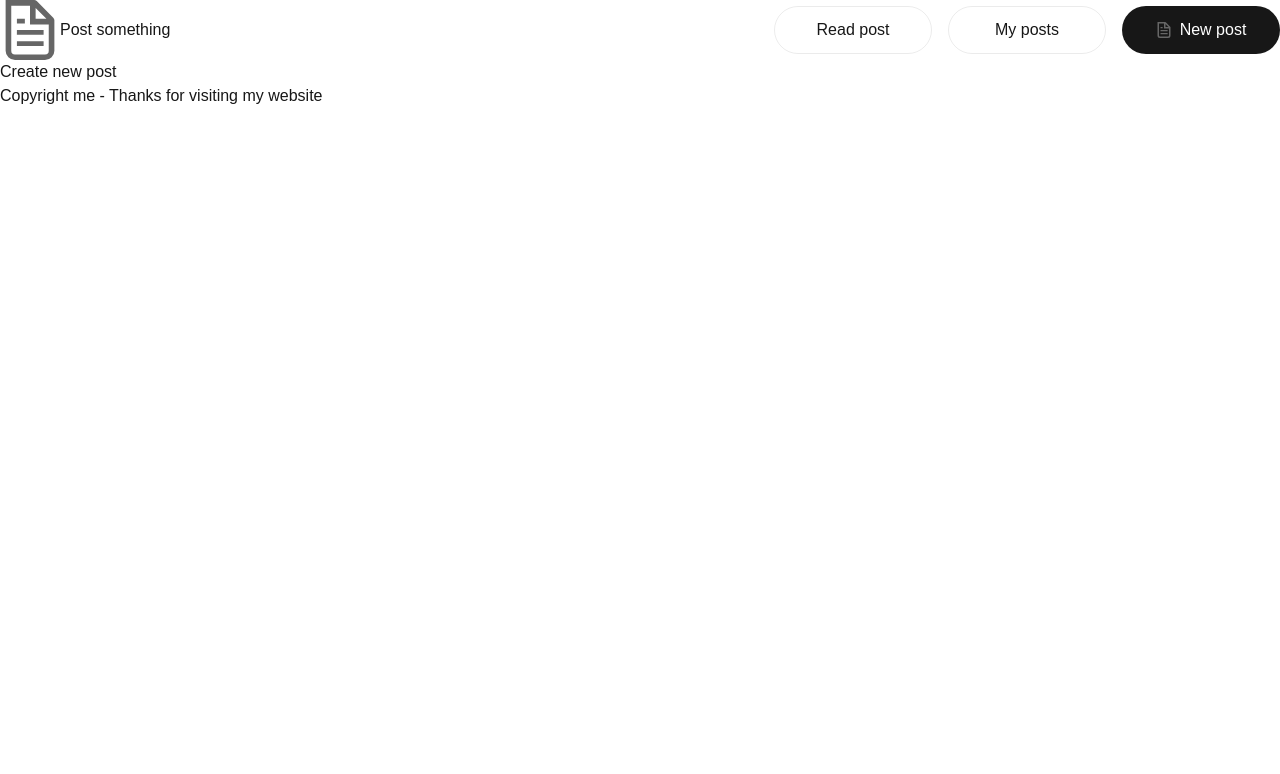
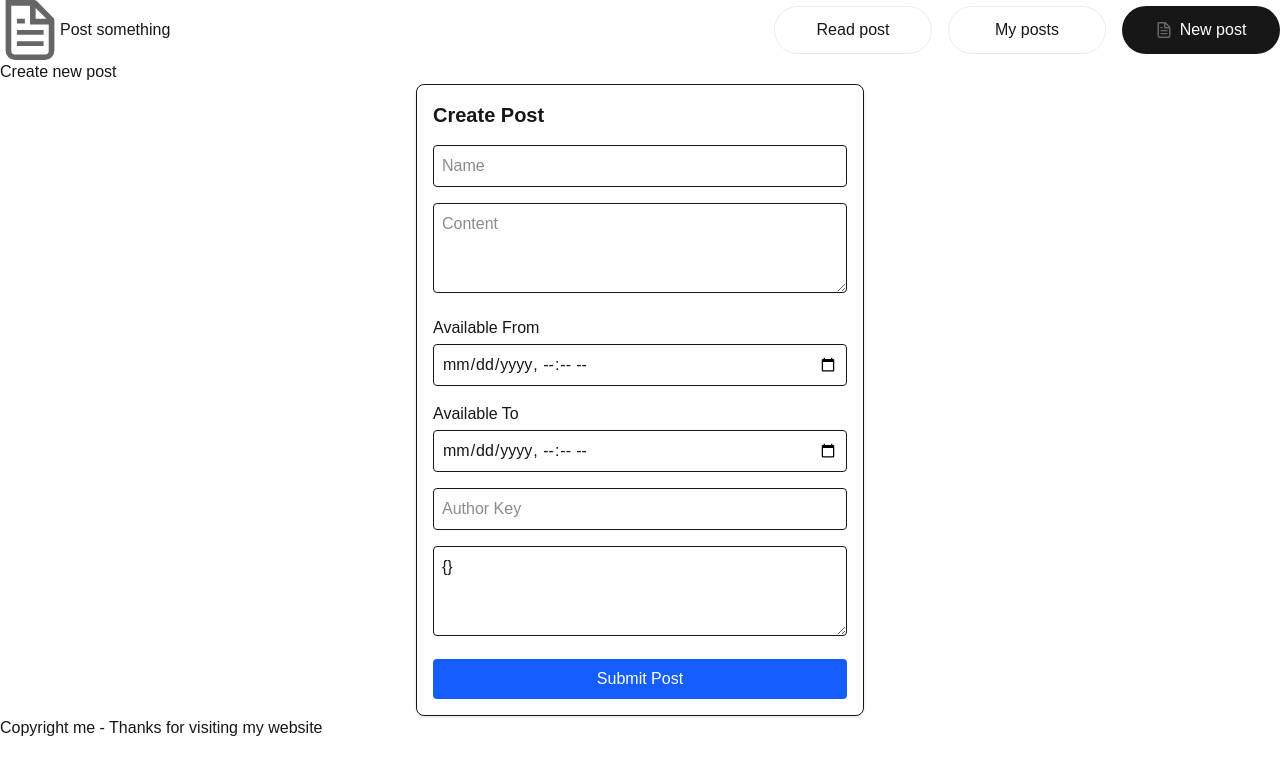
Before and after one commit to xep97/post-thing, a Next.js app: page /create in a window 1280 px wide. Shown: the top 774 px of the page. Built offline with nearby package versions, Linux system fonts and the light colour scheme; no server answers.

Commit message:
made db work and some more stuff added

```diff
--- a/src/app/create/page.jsx
+++ b/src/app/create/page.jsx
@@ -1,4 +1,5 @@
 import React from 'react'
+import NewPost from '@/components/NewPost'
 
 export default function page() {
   return (
@@ -6,7 +7,7 @@ export default function page() {
         <div>
             <h1>Create new post</h1>
             <div>
-
+                <NewPost />
             </div>
         </div>
     </>
--- a/src/app/page.js
+++ b/src/app/page.js
@@ -27,7 +27,7 @@ export default function Home() {
           >
             <Image
               className="dark:invert"
-              src="/vercel.svg"
+              src="/file.svg"
               alt="Vercel logomark"
               width={16}
               height={16}
--- a/src/app/posts/page.jsx
+++ b/src/app/posts/page.jsx
@@ -1,11 +1,37 @@
-import React from 'react'
-import Post from '@/components/Post'
+"use client";
 
-export default function page() {
+import { useEffect, useState } from "react";
+import { supabase } from "@/lib/supabaseClient";
+import PostCard from "@/components/PostCard.jsx";
+
+export default function PostsPage() {
+  const [posts, setPosts] = useState([]);
+  const [loading, setLoading] = useState(true);
+
+  // Fetch posts once
+  useEffect(() => {
+    const fetchPosts = async () => {
+      const { data, error } = await supabase
+        .from("posts")
+        .select("*")
+        .order("id", { ascending: false });
+
+      if (!error) setPosts(data);
+      setLoading(false);
+    };
+
+    fetchPosts();
+  }, []);
+
   return (
-    <>
-        <h1>Post goes under this v</h1>
-        <Post />
-    </>
-  )
+    <div className="max-w-2xl mx-auto p-4 space-y-6">
+      <h1 className="text-2xl font-bold mb-4">Posts</h1>
+
+      {loading && <p>Loading…</p>}
+
+      {posts.map((post) => (
+        <PostCard key={post.id} post={post} />
+      ))}
+    </div>
+  );
 }
--- a/src/components/NewPost.jsx
+++ b/src/components/NewPost.jsx
@@ -1,13 +1,131 @@
-import React from 'react'
+"use client";
 
-export default function NewPost() {
+import { useState } from "react";
+import { supabase } from "@/lib/supabaseClient";
+
+export default function PostUploader() {
+  const [name, setName] = useState("");
+  const [content, setContent] = useState("");
+  const [availableFrom, setAvailableFrom] = useState("");
+  const [availableTo, setAvailableTo] = useState("");
+  const [authorKey, setAuthorKey] = useState("");
+  const [preferences, setPreferences] = useState("{}"); // JSON string
+  const [loading, setLoading] = useState(false);
+  const [message, setMessage] = useState("");
+
+  const handleSubmit = async (e) => {
+    e.preventDefault();
+    setLoading(true);
+    setMessage("");
+
+    let parsedPreferences = null;
+
+    try {
+      parsedPreferences = preferences ? JSON.parse(preferences) : null;
+    } catch (err) {
+      setMessage("❌ Preferences must be valid JSON");
+      setLoading(false);
+      return;
+    }
+
+    const { error } = await supabase
+      .from("posts")
+      .insert([
+        {
+          name,
+          content,
+          available_from: availableFrom ? new Date(availableFrom).toISOString() : null,
+          available_to: availableTo ? new Date(availableTo).toISOString() : null,
+          author_key: authorKey,
+          preferences: parsedPreferences
+        }
+      ]);
+
+    setLoading(false);
+
+    if (error) {
+      setMessage("❌ Error: " + error.message);
+    } else {
+      setMessage("✅ Post saved!");
+      setName("");
+      setContent("");
+      setAvailableFrom("");
+      setAvailableTo("");
+      setAuthorKey("");
+      setPreferences("{}");
+    }
+  };
+
   return (
-    <>
-        <form action="">
-            <input type="text" name="" id="" placeholder=''/>
-            <textarea name="" id=""></textarea>
-            <button>Post</button>
-        </form>
-    </>
-  )
+    <div className="max-w-md mx-auto p-4 border rounded-lg shadow">
+      <h2 className="text-xl font-semibold mb-4">Create Post</h2>
+
+      <form onSubmit={handleSubmit} className="space-y-4">
+
+        <input
+          type="text"
+          className="w-full p-2 border rounded"
+          placeholder="Name"
+          value={name}
+          onChange={(e) => setName(e.target.value)}
+          required
+        />
+
+        <textarea
+          className="w-full p-2 border rounded"
+          placeholder="Content"
+          value={content}
+          onChange={(e) => setContent(e.target.value)}
+          rows={3}
+          required
+        />
+
+        <div>
+          <label className="block mb-1">Available From</label>
+          <input
+            type="datetime-local"
+            className="w-full p-2 border rounded"
+            value={availableFrom}
+            onChange={(e) => setAvailableFrom(e.target.value)}
+          />
+        </div>
+
+        <div>
+          <label className="block mb-1">Available To</label>
+          <input
+            type="datetime-local"
+            className="w-full p-2 border rounded"
+            value={availableTo}
+            onChange={(e) => setAvailableTo(e.target.value)}
+          />
+        </div>
+
+        <input
+          type="text"
+          className="w-full p-2 border rounded"
+          placeholder="Author Key"
+          value={authorKey}
+          onChange={(e) => setAuthorKey(e.target.value)}
+        />
+
+        <textarea
+          className="w-full p-2 border rounded"
+          placeholder='Preferences (JSON), e.g. {"color":"blue"}'
+          value={preferences}
+          onChange={(e) => setPreferences(e.target.value)}
+          rows={3}
+        />
+
+        <button
+          type="submit"
+          disabled={loading}
+          className="w-full bg-blue-600 text-white p-2 rounded hover:bg-blue-700"
+        >
+          {loading ? "Saving..." : "Submit Post"}
+        </button>
+      </form>
+
+      {message && <p className="mt-4">{message}</p>}
+    </div>
+  );
 }
--- a/src/components/Post.jsx
+++ /dev/null
@@ -1,19 +0,0 @@
-import React from 'react'
-
-export default function Post() {
-  return (
-    <>
-        <div>
-            <p>Lorem, ipsum dolor sit amet consectetur adipisicing elit. Doloribus numquam repudiandae delectus, reiciendis tenetur, ipsa atque veritatis similique nobis aspernatur velit maiores, quo explicabo quia reprehenderit eum non consequatur. Dignissimos, deserunt similique, ipsum sunt temporibus iure totam consequatur optio necessitatibus repellendus maiores consequuntur in aspernatur neque quod ducimus pariatur ut at. Maxime ipsa nisi voluptatem dignissimos, quisquam, sed reprehenderit accusantium iusto ab nostrum deserunt facilis doloremque autem repudiandae provident, non vel esse. Maiores mollitia nihil voluptas voluptatum, corrupti atque nisi sequi est? Corporis, atque laborum! Necessitatibus corporis reprehenderit hic praesentium error voluptas esse quas quod culpa. Similique officiis, non maiores, nulla exercitationem id illo deleniti eius minima sapiente corporis facere facilis culpa minus perspiciatis delectus animi laborum quidem. Provident, voluptatibus?</p>
-        </div>
-        <div>
-            <span>
-                Note will be deleted in 10 hours 3 minutes
-            </span>
-            <button>
-                Copy
-            </button>
-        </div>
-    </>
-  )
-}
--- /dev/null
+++ b/src/components/PostCard.jsx
@@ -0,0 +1,69 @@
+"use client";
+
+import { useState, useEffect } from "react";
+
+
+export default function PostCard({ post }) {
+  const [countdown, setCountdown] = useState("");
+
+  const fromTime = post.available_from ? new Date(post.available_from) : null;
+  const toTime = post.available_to ? new Date(post.available_to) : null;
+
+  // Countdown logic
+  useEffect(() => {
+    const updateCountdown = () => {
+      const now = new Date();
+
+      let target =
+        fromTime && now < fromTime
+          ? fromTime
+          : toTime
+          ? toTime
+          : null;
+
+      if (!target) {
+        setCountdown("No countdown available");
+        return;
+      }
+
+      const diff = target - now;
+
+      if (diff <= 0) {
+        setCountdown("Expired");
+        return;
+      }
+
+      const seconds = Math.floor(diff / 1000) % 60;
+      const minutes = Math.floor(diff / 1000 / 60) % 60;
+      const hours = Math.floor(diff / 1000 / 60 / 60) % 24;
+      const days = Math.floor(diff / 1000 / 60 / 60 / 24);
+
+      setCountdown(
+        `${days}d ${hours}h ${minutes}m ${seconds}s`
+      );
+    };
+
+    updateCountdown();
+    const interval = setInterval(updateCountdown, 1000);
+
+    return () => clearInterval(interval);
+  }, [post]);
+
+  return (
+    <div className="border p-4 rounded shadow">
+      <h2 className="text-xl font-semibold">{post.name}</h2>
+      <p className="mt-2">{post.content}</p>
+
+      <div className="mt-2">
+        <strong>Preferences:</strong>
+        <pre className="bg-gray-100 p-2 rounded text-sm">
+          {JSON.stringify(post.preferences, null, 2)}
+        </pre>
+      </div>
+
+      <div className="mt-4 text-blue-600 font-semibold">
+        Countdown: {countdown}
+      </div>
+    </div>
+  );
+}
--- /dev/null
+++ b/src/lib/supabaseClient.js
@@ -0,0 +1,11 @@
+// lib/supabaseClient.js
+import { createClient } from "@supabase/supabase-js";
+
+const supabaseUrl = process.env.NEXT_PUBLIC_SUPABASE_URL;
+const supabaseAnonKey = process.env.NEXT_PUBLIC_SUPABASE_ANON_KEY;
+
+if (!supabaseUrl || !supabaseAnonKey) {
+    throw new Error("Missing Supabase env vars");
+}
+
+export const supabase = createClient(supabaseUrl, supabaseAnonKey);
```
